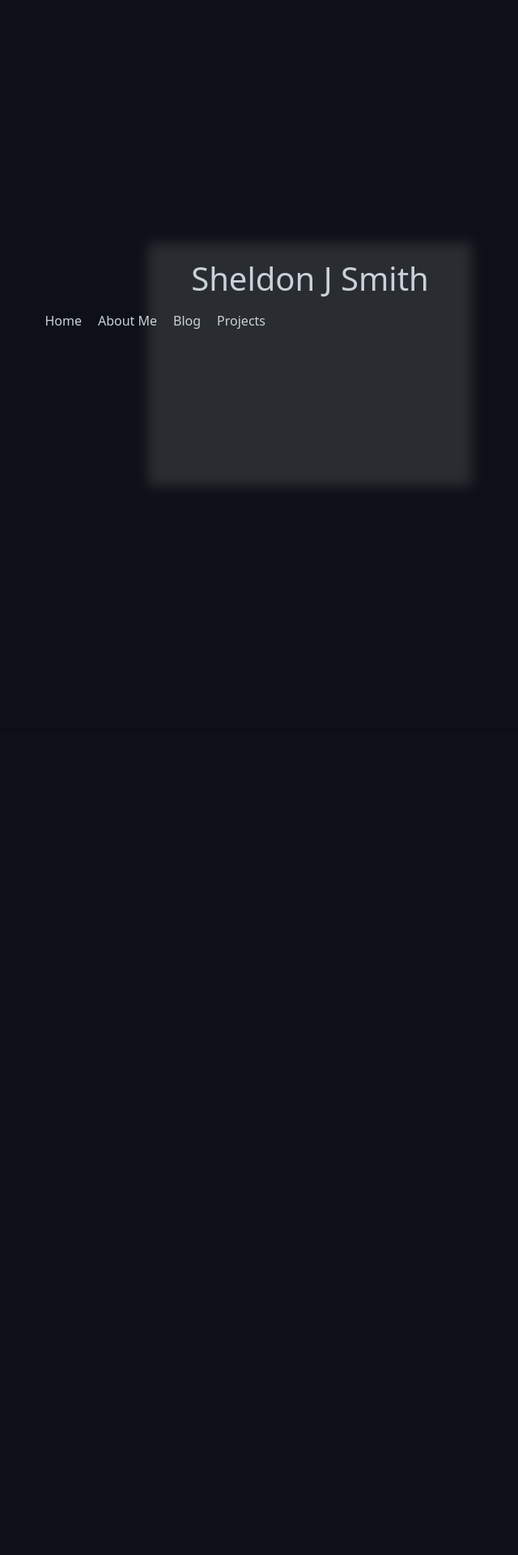
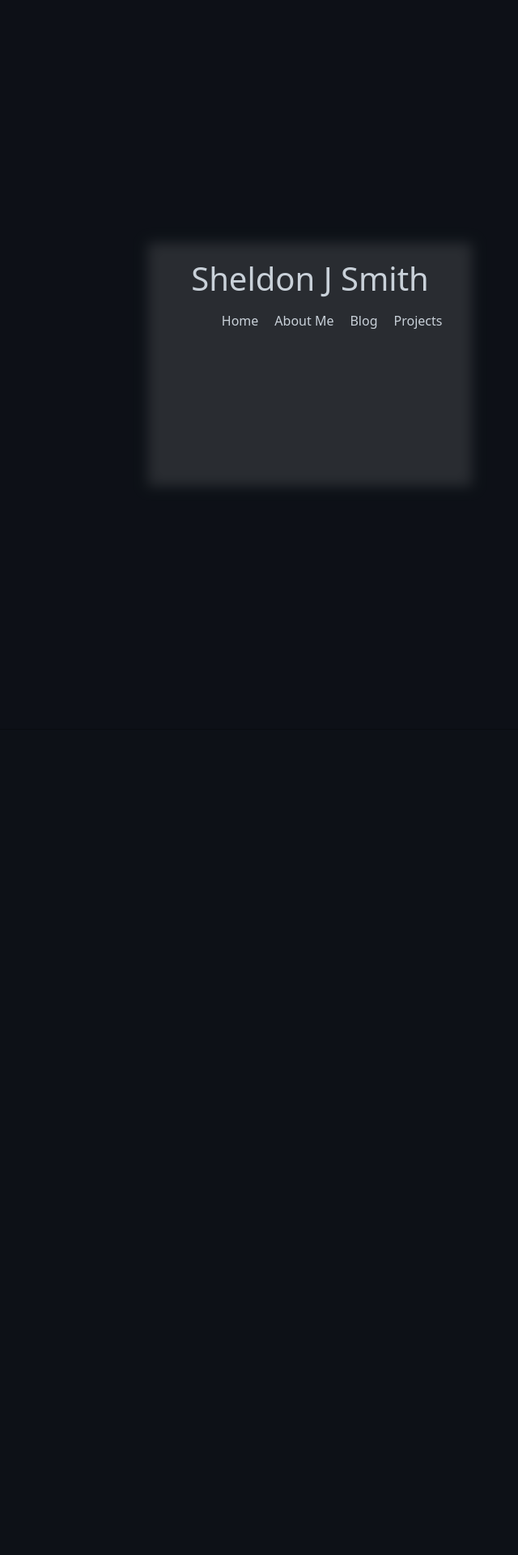
Before and after one commit to Screemm/screemm.github.io, a Jekyll site: the page built from index.md, in a window 1280 px wide. Shown: the top 1920 px of the page at 81% size, without its empty margins (257-897 px from the left). Built offline with Jekyll 4.4.1, drawn with Linux system fonts in a browser that asks for light colours; nearby versions of some CDN libraries.

Commit message:
Update index.html

```diff
--- a/_layouts/index.html
+++ b/_layouts/index.html
@@ -65,7 +65,7 @@
         nav ul {
             padding: 0;
             width: 100%;
-            margin-left: 20%;
+            margin-left: 40%;
         }
 
         nav li {
```
